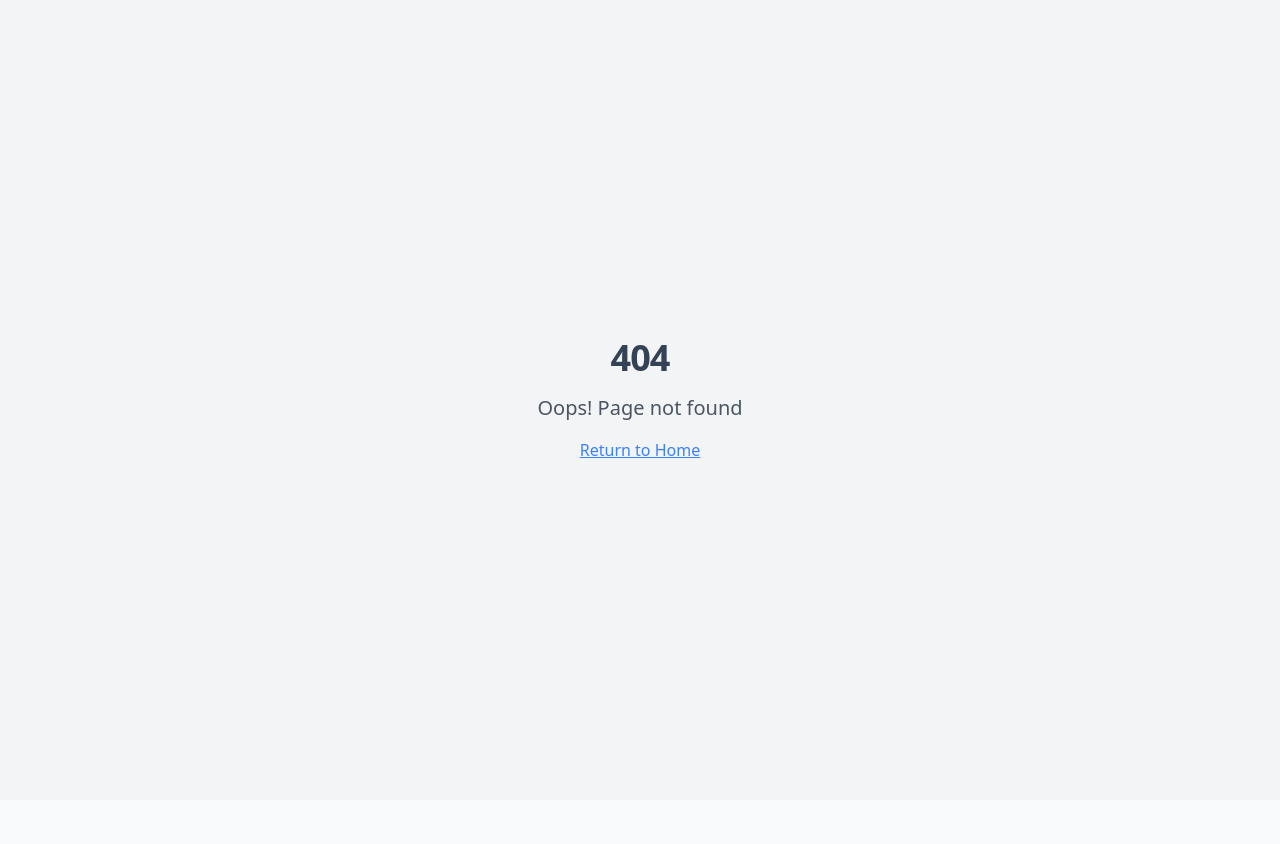
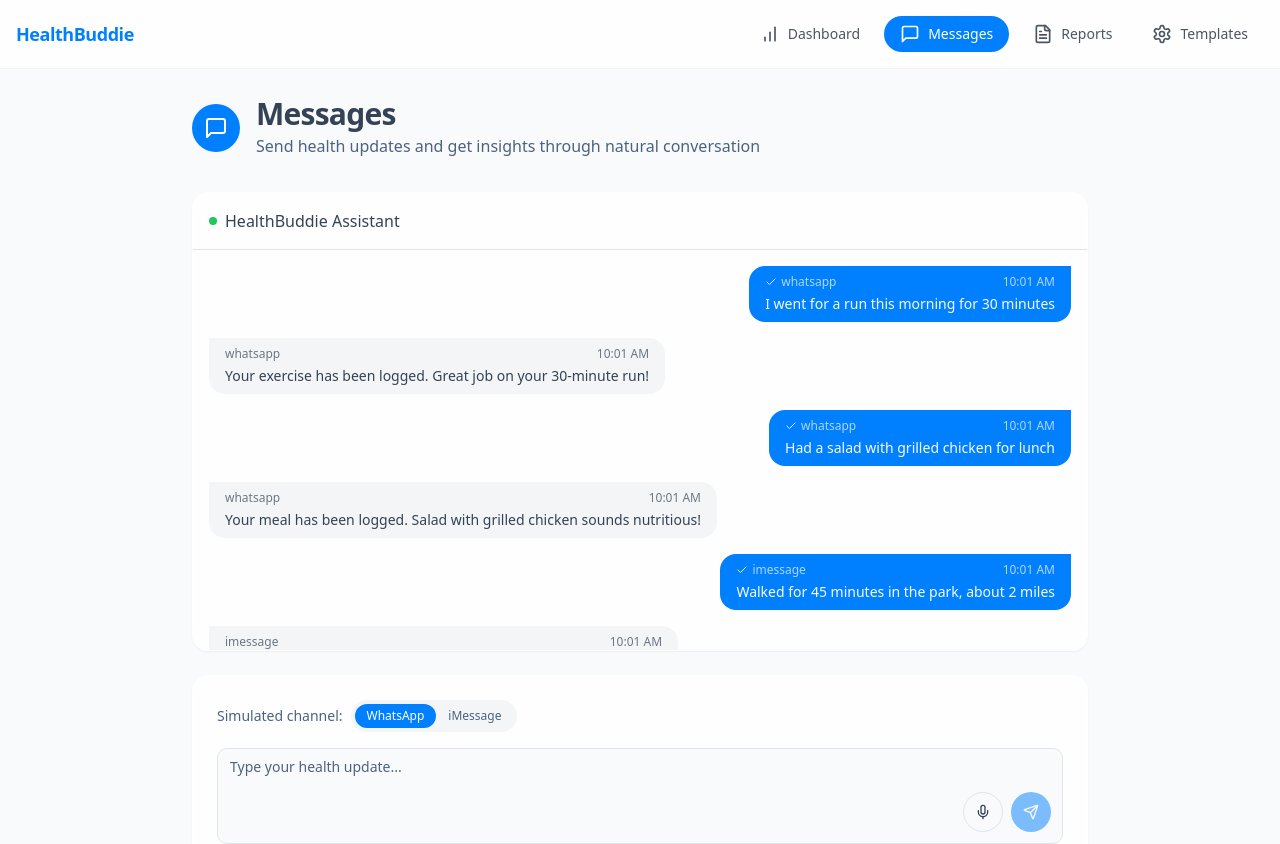
Before and after one commit to LT-aitools/health-buddie-log, a React (Vite) app: page /messages in a window 1280 px wide. Before the commit this address had no page. Shown: the top 844 px of the page. Before the commit the page ends 800 px from the top, so only its background shows below. Built offline with nearby package versions, Linux system fonts and the light colour scheme.

Commit message:
Fix broken navigation
The navigation was broken, so only the dashboard page was accessible. This commit fixes the navigation so that all pages are accessible.

```diff
--- a/src/App.tsx
+++ b/src/App.tsx
@@ -1,3 +1,4 @@
+
 import { Toaster } from "@/components/ui/toaster";
 import { Toaster as Sonner } from "@/components/ui/sonner";
 import { TooltipProvider } from "@/components/ui/tooltip";
@@ -5,6 +6,9 @@ import { QueryClient, QueryClientProvider } from "@tanstack/react-query";
 import { BrowserRouter, Routes, Route } from "react-router-dom";
 import Index from "./pages/Index";
 import NotFound from "./pages/NotFound";
+import Messages from "./pages/Messages";
+import Reports from "./pages/Reports";
+import Templates from "./pages/Templates";
 
 const queryClient = new QueryClient();
 
@@ -16,6 +20,9 @@ const App = () => (
       <BrowserRouter>
         <Routes>
           <Route path="/" element={<Index />} />
+          <Route path="/messages" element={<Messages />} />
+          <Route path="/reports" element={<Reports />} />
+          <Route path="/templates" element={<Templates />} />
           {/* ADD ALL CUSTOM ROUTES ABOVE THE CATCH-ALL "*" ROUTE */}
           <Route path="*" element={<NotFound />} />
         </Routes>
```
Also changed, not shown: src/pages/Messages.tsx (+0 -14 lines).
